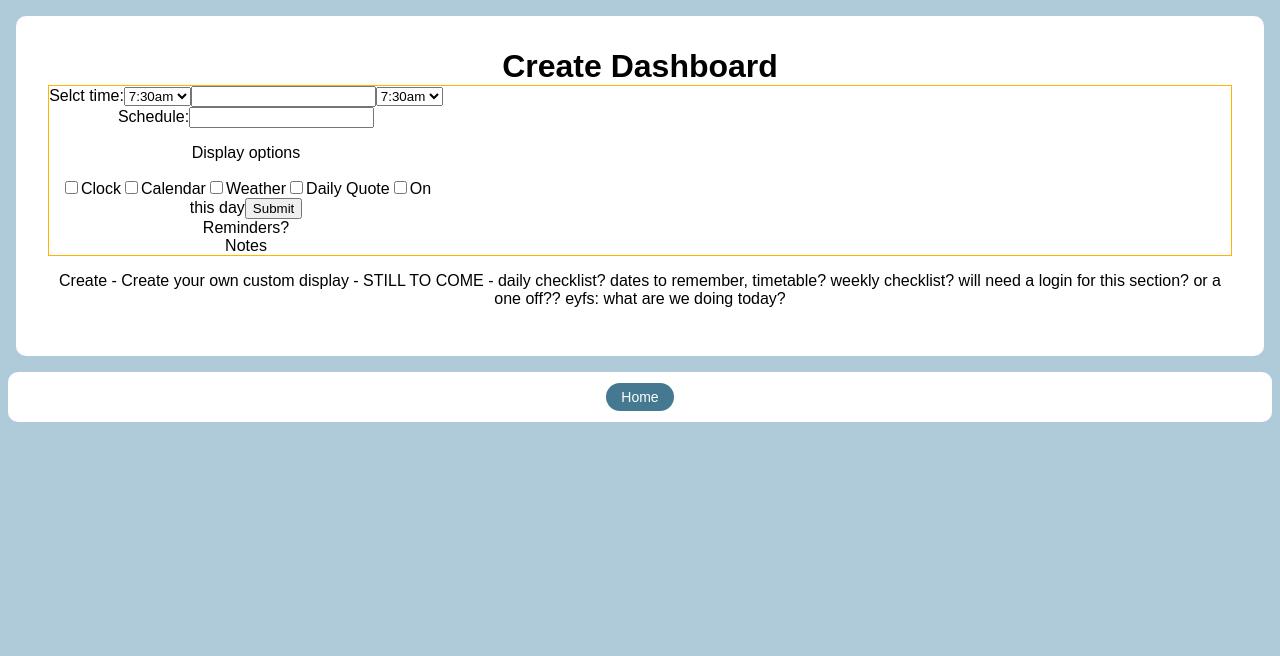
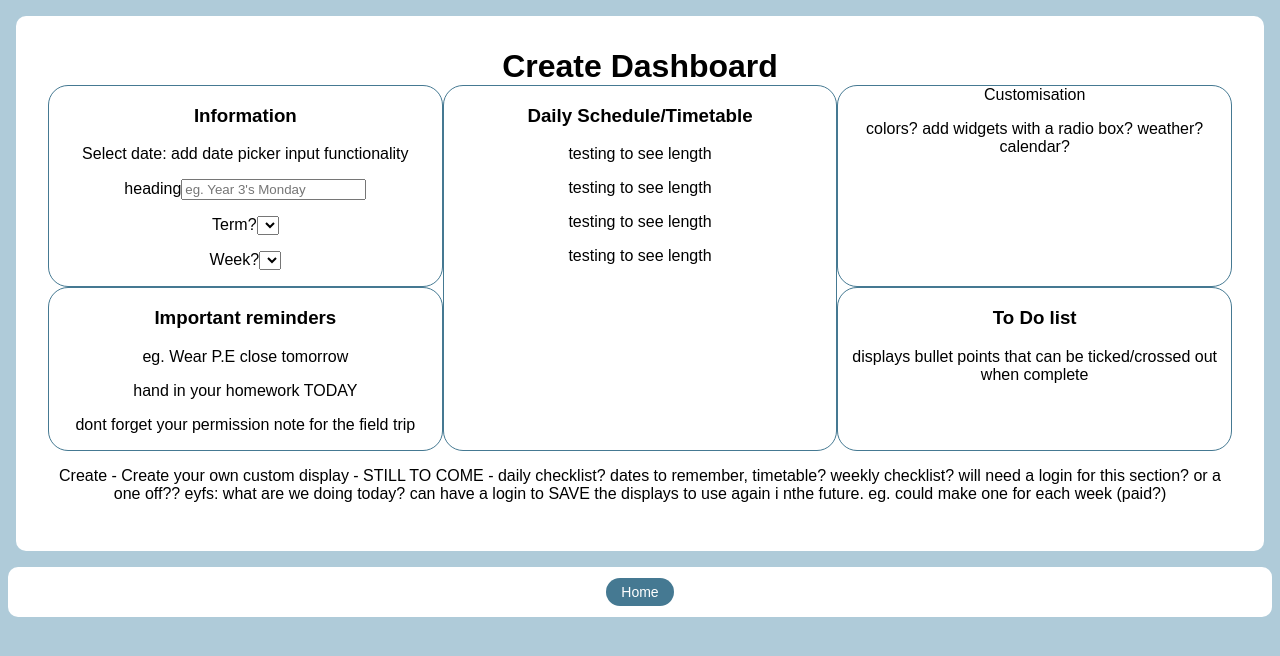
Before and after one commit to BeckieMorton/classview, a React (Vite) app: page /CreateDashboard in a window 1280 px wide. Shown: the top 656 px of the page. Built offline with nearby package versions, Linux system fonts and the light colour scheme; a web font is replaced by a local one.

Commit message:
styling for create display view

```diff
--- a/src/pages/CreateDashboard/CreateDashboard.jsx
+++ b/src/pages/CreateDashboard/CreateDashboard.jsx
@@ -1,5 +1,4 @@
 import { ControlBar } from "../../components/ControlBar/ControlBar";
-import { Button } from "../../components/UI/Button/Button";
 
 import styles from "./CreateDashboard.module.css";
 
@@ -11,66 +10,57 @@ export const CreateDashboard = () => {
     <>
       <div className={styles.createContainer}>
         <h1>Create Dashboard</h1>
-        <div className={styles.formContainer}>
-          <form onSubmit={onFormSubmit}>
-            <label>Selct time:</label>
-            <select id="timeSelect">
-              <option value="7:30am">7:30am</option>
-              <option value="8:00am">0:00am</option>
-              <option value="0:30am">0:30am</option>
-            </select>
-            <label>
-              <input name="enter here" />
-            </label>
-            <select id="timeSelect">
-              <option value="7:30am">7:30am</option>
-              <option value="8:00am">0:00am</option>
-              <option value="0:30am">0:30am</option>
-            </select>
-            <label>
-              Schedule:
-              <input name="enter here" />
-            </label>
-            <div className={styles.formBox}>
-              <p>Display options</p>
-              <label>
-                <input type="checkbox" name="displayoptions" value="clock" />
-                Clock
-              </label>
-              <label>
-                <input type="checkbox" name="displayoptions" value="calendar" />
-                Calendar
-              </label>
-              <label>
-                <input type="checkbox" name="displayoptions" value="weather" />
-                Weather
-              </label>
-              <label>
-                <input type="checkbox" name="displayoptions" value="quote" />
-                Daily Quote
-              </label>
-              <label>
-                <input
-                  type="checkbox"
-                  name="displayoptions"
-                  value="onthisday"
-                />
-                On this day
-              </label>
+        <div className={styles.createForms}>
+          <div className={styles.createBox}>
+            <h3>Information</h3>
+            <p>Select date: add date picker input functionality</p>
+            <label>heading</label>
+            <input type="text" value="" placeholder="eg. Year 3's Monday " />
+            <p>
+              Term?
+              <select></select>
+            </p>
+            <p>
+              Week?
+              <select></select>
+            </p>
+          </div>
+          <div className={styles.createBox}>
+            <h3>Daily Schedule/Timetable</h3>
+            <p>testing to see length</p>
+            <p>testing to see length</p>
+            <p>testing to see length</p>
+            <p>testing to see length</p>
+          </div>
+          <div className={styles.createBox}>
+            Customisation
+            <p>colors? add widgets with a radio box? weather? calendar?</p>
+          </div>
+          <div className={styles.createBox}>
+            <h3>Important reminders</h3>
+            <p> eg. Wear P.E close tomorrow</p>
+            <p> hand in your homework TODAY</p>
+            <p> dont forget your permission note for the field trip</p>
+          </div>
 
-              <input type="submit" value="Submit"></input>
-            </div>
-            <div className={styles.formBox}>Reminders?</div>
-            <div className={styles.formBox}>Notes</div>
-          </form>
+          <div className={styles.createBox}>
+            <h3>To Do list</h3>
+            <p>
+              displays bullet points that can be ticked/crossed out when
+              complete
+            </p>
+          </div>
         </div>
 
         <p>
           Create - Create your own custom display - STILL TO COME - daily
           checklist? dates to remember, timetable? weekly checklist? will need a
           login for this section? or a one off?? eyfs: what are we doing today?
+          can have a login to SAVE the displays to use again i nthe future. eg.
+          could make one for each week (paid?)
         </p>
       </div>
+
       <ControlBar />
     </>
   );
--- a/src/pages/CreateDashboard/CreateDashboard.module.css
+++ b/src/pages/CreateDashboard/CreateDashboard.module.css
@@ -12,8 +12,16 @@
   font-size: 90px;
 }
 
-.formContainer {
-  border: 1px solid #ffb500;
+.createForms {
   display: grid;
   grid-template-columns: repeat(3, 1fr);
 }
+
+.createBox {
+  border: 1px solid #457992;
+  border-radius: 20px;
+}
+
+.createBox:nth-child(2) {
+  grid-row: span 2; /* This will make the 2nd createBox span two rows */
+}
```
